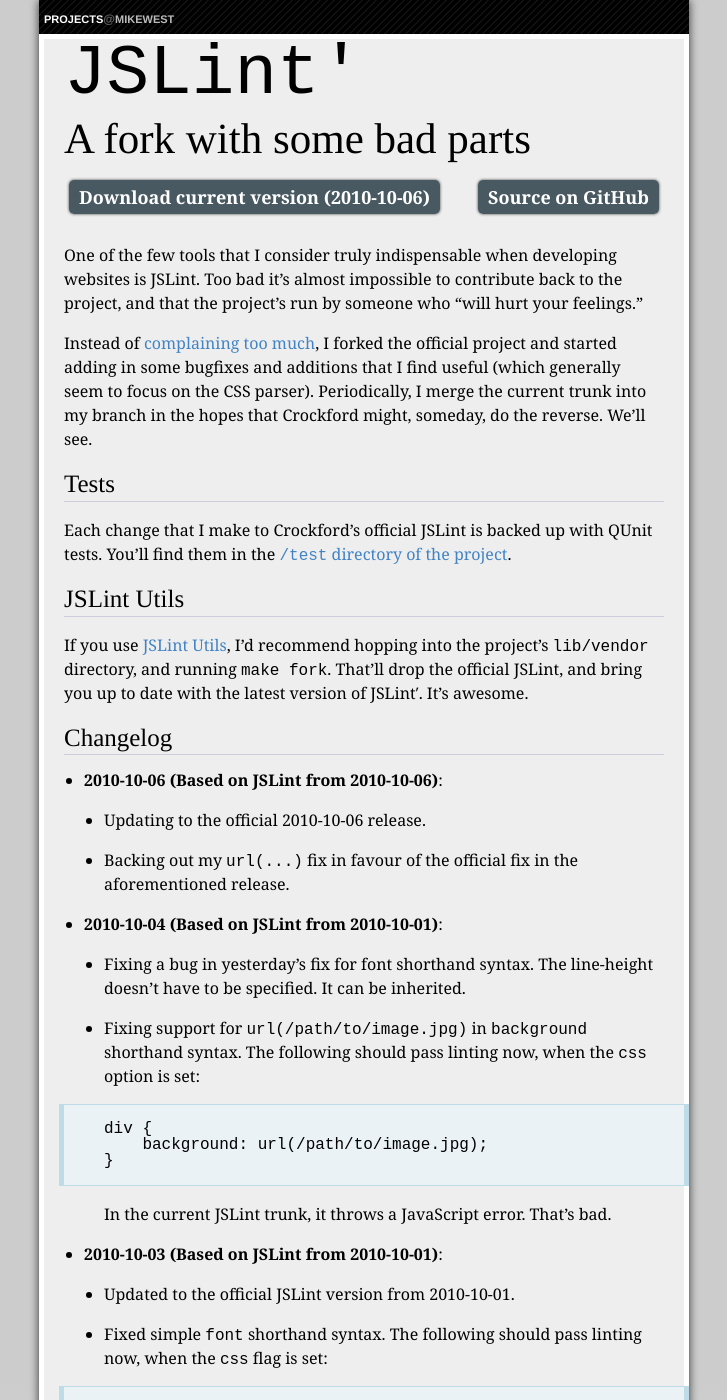
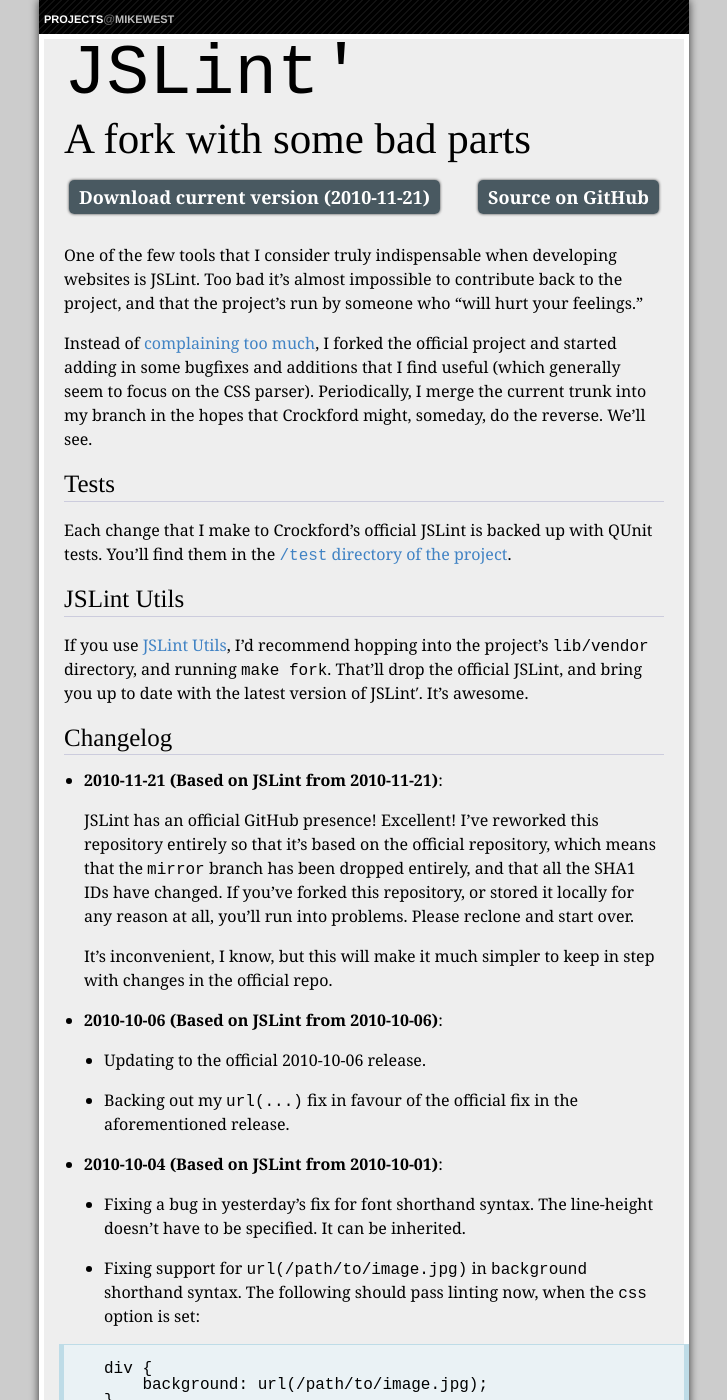
Before and after one commit to mikewest/mikewest.github.com, a Jekyll site: the page built from jslint/index.markdown, in a window 1280 px wide and 1400 px high. Shown: the whole window, without its empty margins (276-1003 px from the left). Built offline with Jekyll 4.4.1, drawn with Linux system fonts in a browser that asks for light colours; Markdown is read by kramdown in place of the engine named in the settings.

Commit message:
JSLint official repository.

```diff
--- a/jslint/index.markdown
+++ b/jslint/index.markdown
@@ -12,7 +12,7 @@
 ====================================
 
 <ul class="actions">
-  <li><a href="http://github.com/mikewest/jslint/tarball/v2010-10-06" class="cta">Download current version (2010-10-06)</a></li>
+  <li><a href="http://github.com/mikewest/jslint/tarball/v2010-11-21" class="cta">Download current version (2010-11-21)</a></li>
   <li><a href="http://github.com/mikewest/jslint" class="cta">Source on GitHub</a></li>
 </ul>
 
```
Also changed, not shown: jslint/_posts/2010-11-21-changelog.markdown (added, +14 -0 lines).
